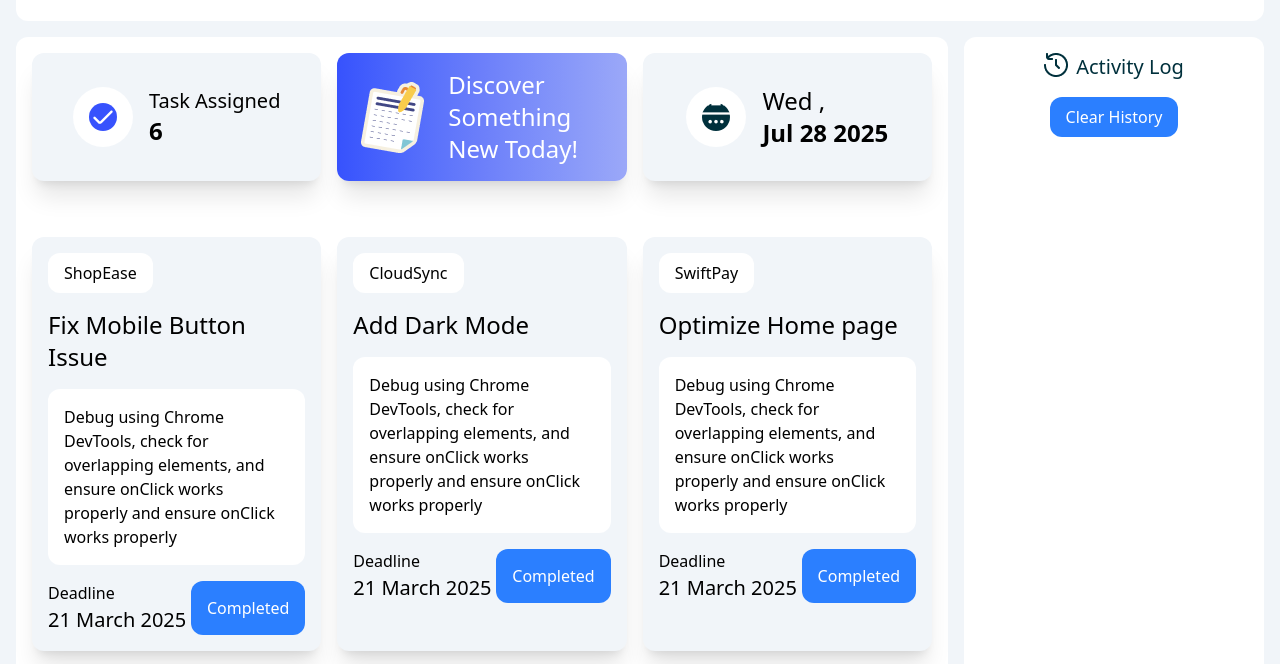
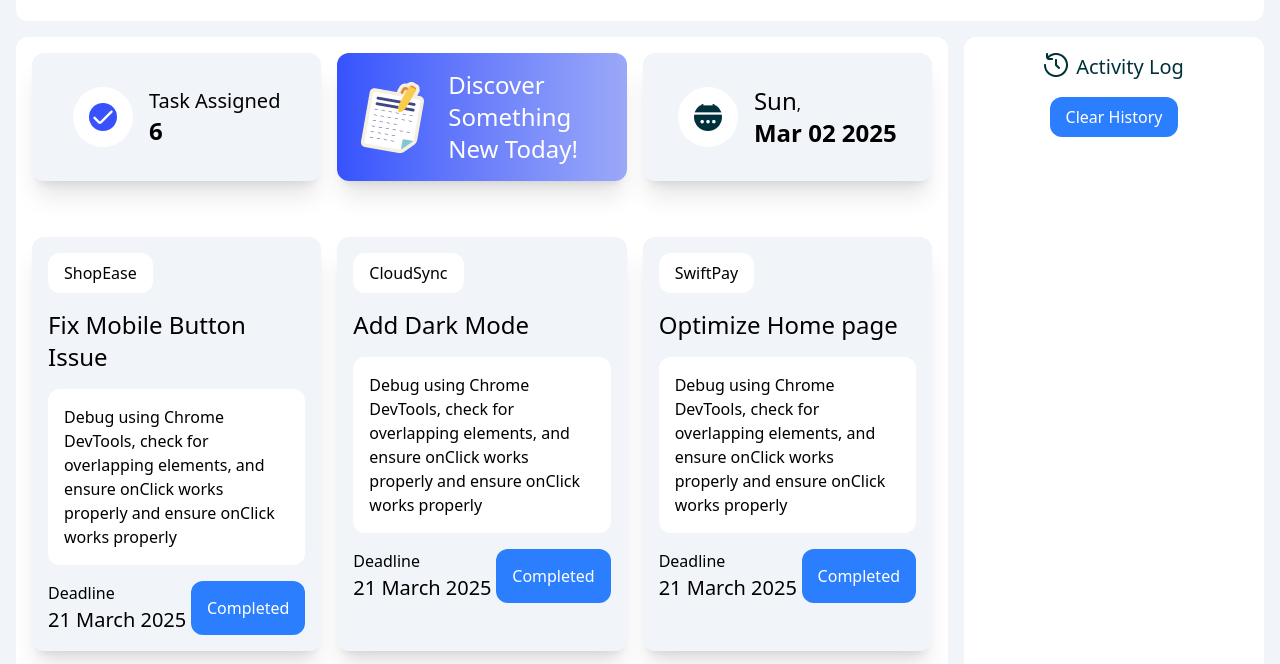
Before and after one commit to wdeveloperomar/dev-board-A5, a plain HTML site: page index.html in a window 1280 px wide. Shown: the part 95-759 px from the top of the page. Drawn offline with nearby package versions, Linux system fonts and the light colour scheme.

Commit message:
added new date

```diff
--- a/index.html
+++ b/index.html
@@ -64,8 +64,8 @@
           <img class="bg-white p-4 rounded-full" src="./assets/calender.png" alt="">
           </div>
           <div>
-          <p class="text-2xl">Wed ,<br>
-            <span class="font-bold">Jul 28 2025</span> </p>
+          <p ><span class="text-2xl" id="day"></span>,<br>
+            <span id="date" class="font-bold text-2xl"></span> </p>
 
           </div>
 
--- a/script/script.js
+++ b/script/script.js
@@ -3,6 +3,21 @@ const lightColors = ["#FFFAF0", "#F5F5DC", "#E6E6FA", "#FFFACD", "#F0FFF0", "#E0
             "#2C3E50", "#34495E", "#3E2723", "#424242", "#1B2631", "#283747", "#2E4053"];
         let index = 0;
 
+
+        // current date code
+        const now = new Date();
+
+        const day = now.toLocaleDateString('en-US', { weekday: 'short' }); // e.g., "Wed"
+        const date = now.toLocaleDateString('en-US', { month: 'short', day: '2-digit', year: 'numeric' }).replace(',', '');
+        console.log(date)
+        const frontDay = document.getElementById('day');
+        frontDay.innerText = day;
+
+        const frontDate = document.getElementById('date');
+        frontDate.innerText = date;
+
+
+        // task code
         document.getElementById("colorBtn").addEventListener("click", function() {
             document.body.style.backgroundColor = lightColors[index];
             index = (index + 1) % lightColors.length;
```
